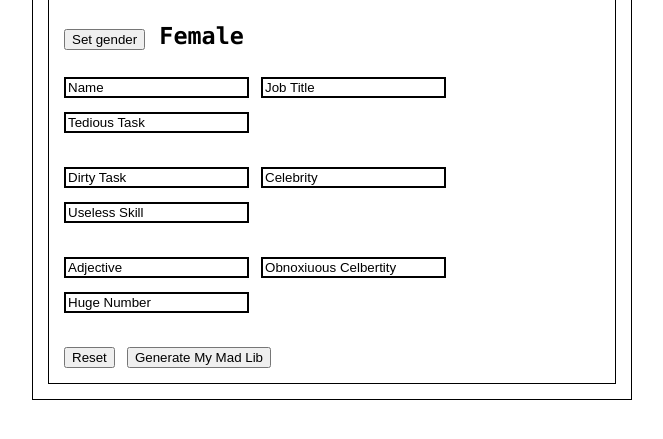
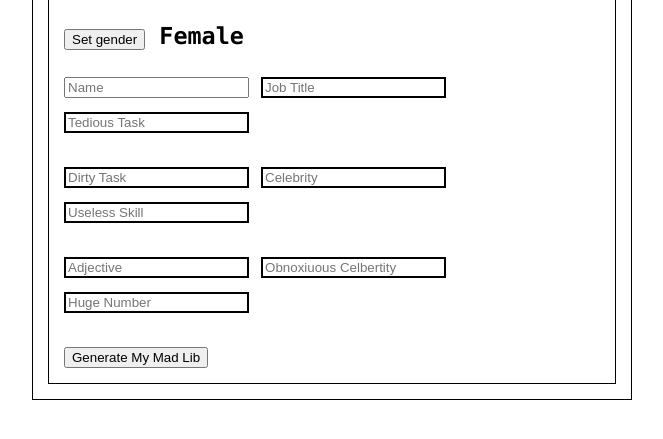
Before and after one commit to ilyakrasnov/ngMadLibs, a plain HTML site: page Views/index.html in a window 1280 px wide. Shown: the part 115-554 px from the top of the page, without its empty margins (308-971 px from the left). Drawn offline with nearby package versions, Linux system fonts and the light colour scheme.

Commit message:
Reset values when starting over

```diff
--- a/App/app.js
+++ b/App/app.js
@@ -1,21 +1,22 @@
 angular.module('madLibs',[])
   .controller('MadCtrl', ['$scope', function($scope) {
-    $scope.initialInputs = {
-      name:'Name',
-      jobTitle:'Job Title',
-      tediousTask:'Tedious Task',
-      dirtyTask:'Dirty Task',
-      celebrity:'Celebrity',
-      uselessSkill:'Useless Skill',
-      adjective:'Adjective',
-      obnoxiuousCelbertity:'Obnoxiuous Celbertity',
-      hugeNumber:'Huge Number'
+    $scope.inputs = {
+      name:"",
+      jobTitle:"",
+      tediousTask:"",
+      dirtyTask:"",
+      celebrity:"",
+      uselessSkill:"",
+      adjective:"",
+      obnoxiuousCelbertity:"",
+      hugeNumber:""
     };
 
-    $scope.inputs = $scope.initialInputs;
+    var initialInputs = angular.copy($scope.inputs);
 
     $scope.reset = function(){
-      $scope.inputs = $scope.initialInputs;
+      $scope.inputs = initialInputs;
+      $scope.ngMadForm.$setPristine();
     };
 
     $scope.gender = 'Female';
--- a/Views/index.html
+++ b/Views/index.html
@@ -17,19 +17,25 @@
     <div ng-controller="MadCtrl">
       <div class="instructions" ng-show="showInstructions">
         <h2>Provide the following words:</h2>
-        <h3><button ng-click="gender = { 'Female': 'Male', 'Male':'Female'}[gender]">Set gender</button> {{ gender }} </h3>
-        <input type="text" ng-model="inputs.name">
-        <input type="text" ng-model="inputs.jobTitle">
-        <input type="text" ng-model="inputs.tediousTask"></p>
-        <input type="text" ng-model="inputs.dirtyTask">
-        <input type="text" ng-model="inputs.celebrity">
-        <input type="text" ng-model="inputs.uselessSkill"></p>
-        <input type="text" ng-model="inputs.adjective">
-        <input type="text" ng-model="inputs.obnoxiuousCelbertity">
-        <input type="text" ng-model="inputs.hugeNumber"></p>
+        <form name="ngMadForm" novalidate>
 
-        <button ng-click="reset()">Reset</button>
-        <button ng-click="showInstructions = !showInstructions; showMadLib = !showMadLib">Generate My Mad Lib</button>
+          <h3><button ng-click="gender = { 'Female': 'Male', 'Male':'Female'}[gender]">Set gender</button> {{ gender }} </h3>
+
+
+          <input name="name" ng-model="inputs.name" placeholder="Name" required/>
+          <input name="jobTitle" type="text" ng-model="inputs.jobTitle" placeholder= "Job Title" required/>
+          <input name="tediousTask" type="text" ng-model="inputs.tediousTask" placeholder="Tedious Task" required/></p>
+          <input name="dirtyTask" type="text" ng-model="inputs.dirtyTask" placeholder="Dirty Task" required/>
+          <input name="celebrity" type="text" ng-model="inputs.celebrity"  placeholder="Celebrity" required/>
+          <input name="uselessSkill" type="text" ng-model="inputs.uselessSkill"  placeholder="Useless Skill" required/></p>
+          <input name="adjective" type="text" ng-model="inputs.adjective" placeholder="Adjective" required/>
+          <input name="obnoxiuousCelbertity" type="text" ng-model="inputs.obnoxiuousCelbertity" placeholder="Obnoxiuous Celbertity" required/>
+          <input name="hugeNumber" type="text" ng-model="inputs.hugeNumber"  placeholder="Huge Number" required/></p>
+
+          <input type="submit" value="Generate My Mad Lib" ng-click="showInstructions = !showInstructions; showMadLib = !showMadLib"/>
+        </form>
+
+
       </div>
 
       <div class="text" ng-show="showMadLib">
@@ -37,7 +43,7 @@
         <span class="blank">{{ inputs.name }}</span> was a <span class="blank">{{inputs.jobTitle}}</span> who loved technology. Although <span ng-switch on="gender"><span ng-switch-when="Female">she</span><span ng-switch-when="Male">he</span></span> loved parts of <span ng-switch on="gender"><span ng-switch-when="Female">her</span><span ng-switch-when="Male">his</span></span> job, <span ng-switch on="gender"><span ng-switch-when="Female">she</span><span ng-switch-when="Male">he</span></span> absolutely hated  <span class="blank">{{tediousTask}}</span> and <span class="blank">{{inputs.dirtyTask}}</span>. So, <span class="blank">{{inputs.name}}</span> met with <span ng-switch on="gender"><span ng-switch-when="Female">her</span><span ng-switch-when="Male">his</span></span> life mentor <span class="blank">{{inputs.celebrity}}</span> who told <span ng-switch on="gender"><span ng-switch-when="Female">her</span><span ng-switch-when="Male">him</span></span> to learn how to <span class="blank">{{inputs.uselessSkill}}</span> with Thinkful. Thinkful didn't offer a course on <span class="blank">{{inputs.uselessSkill}}</span> so <span ng-switch on="gender"><span ng-switch-when="Female">she</span><span ng-switch-when="Male">he</span></span> studied programming instead.
 
         What a great decision! With <span ng-switch on="gender"><span ng-switch-when="Female">her</span><span ng-switch-when="Male">his</span></span> new skills, <span class="blank">{{inputs.name}}</span> built a(n) <span class="blank">{{inputs.adjective}}</span> robot named <span class="blank">{{inputs.obnoxiuousCelbertity}}</span> that not only loved <span class="blank">{{inputs.dirtyTask}}</span> but did it <span class="blank">{{inputs.hugeNumber}}</span> faster.
-      <button ng-click="showInstructions = !showInstructions;showMadLib = !showMadLib;reset();">Start Over</button>
+      <button ng-click="showInstructions = !showInstructions;showMadLib = !showMadLib;reset(); reset()">Start Over</button>
       </div>
     </div>
 
```
